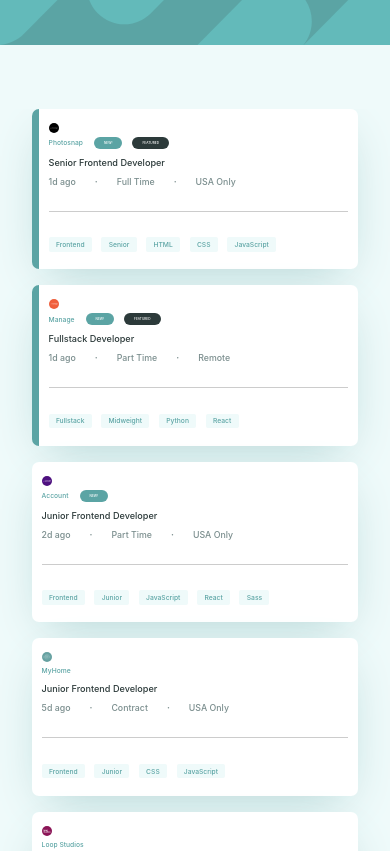
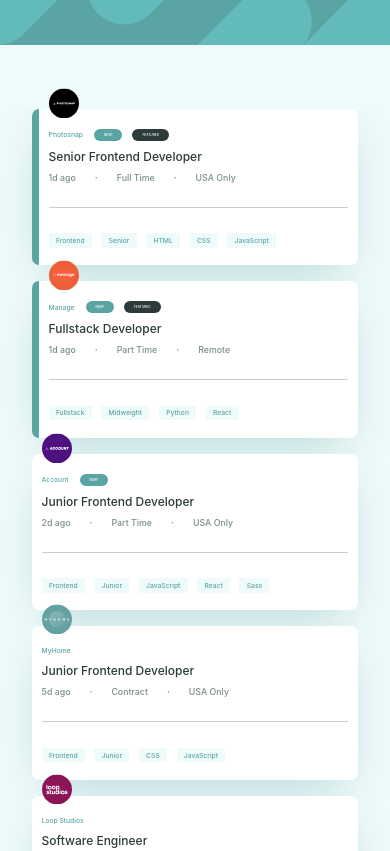
Before and after one commit to AAM77/static-listings-challenge-frontend, a React (Create React App) app: page / in a window 390 px wide. Shown: the top 851 px of the page. Built offline with nearby package versions, Linux system fonts and the light colour scheme; a web font is replaced by a local one.

Commit message:
Place the compnay logo at the top of the job card.

```diff
--- a/src/stylesheets/_tab_port.scss
+++ b/src/stylesheets/_tab_port.scss
@@ -52,20 +52,20 @@
   }
 
   .logo {
-    width: 20%;
-    height: 20%;
+    position: absolute;
+    transform: translateY(-240%);
 
     .image-container {
       display: flex;
       align-items: center;
       justify-content: center;
-      height: 10px;
-      width: 10px;
+      height: 100%;
+      width: 100%;
     }
 
     img {
-      width: 10px;
-      height: 10px;
+      width: 30px;
+      height: auto;
     }
   }
 
@@ -73,6 +73,7 @@
     display: flex;
     flex-basis: 4;
     max-width: 100%;
+    margin-top: 0.75rem;
     margin-bottom: 0.5rem;
     justify-content: space-evenly;
     flex-direction: column;
@@ -120,7 +121,7 @@
     }
 
     .position {
-      font-size: 0.57rem;
+      font-size: 0.75rem;
       font-weight: 534;
       margin-bottom: 0.5rem;
       color: $very-dark-grayish-cyan;
```
